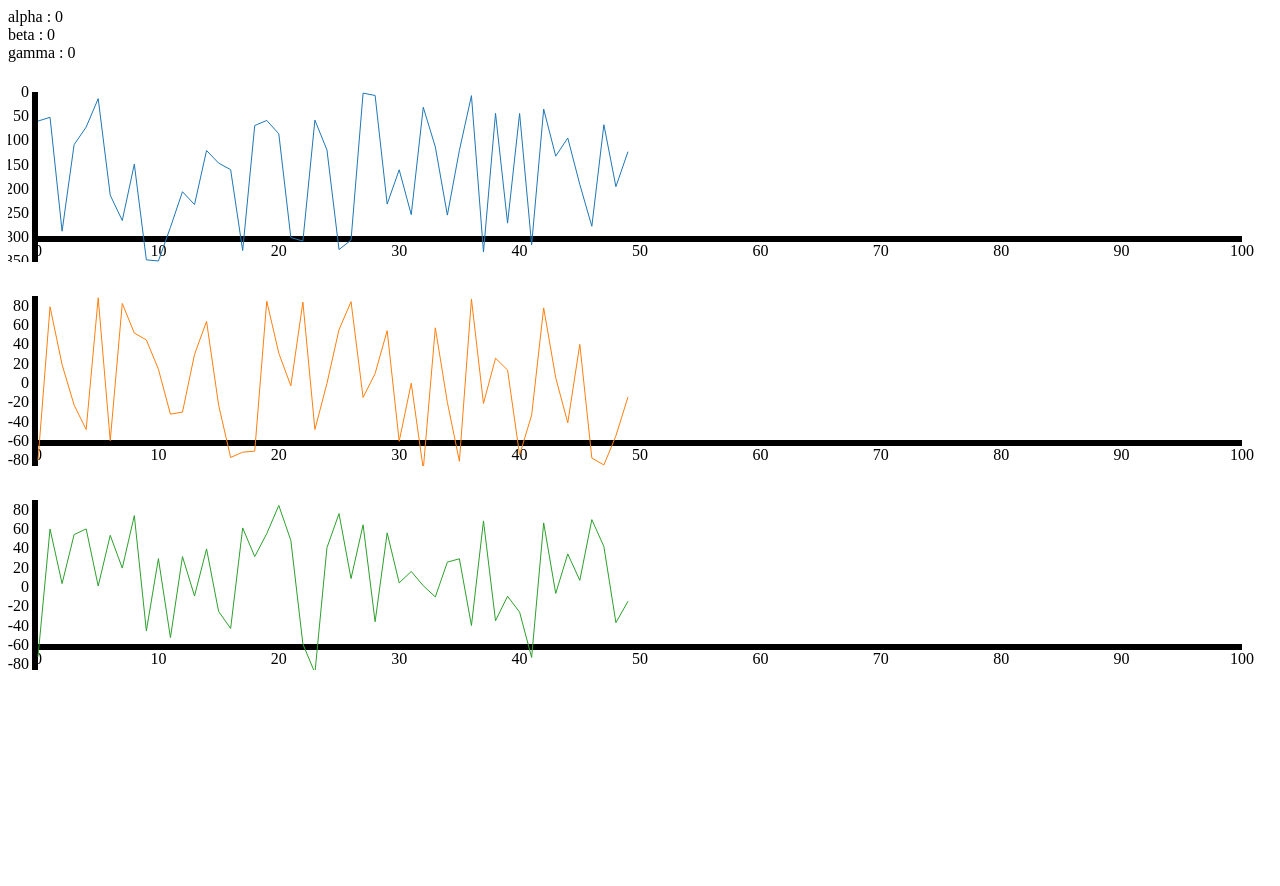
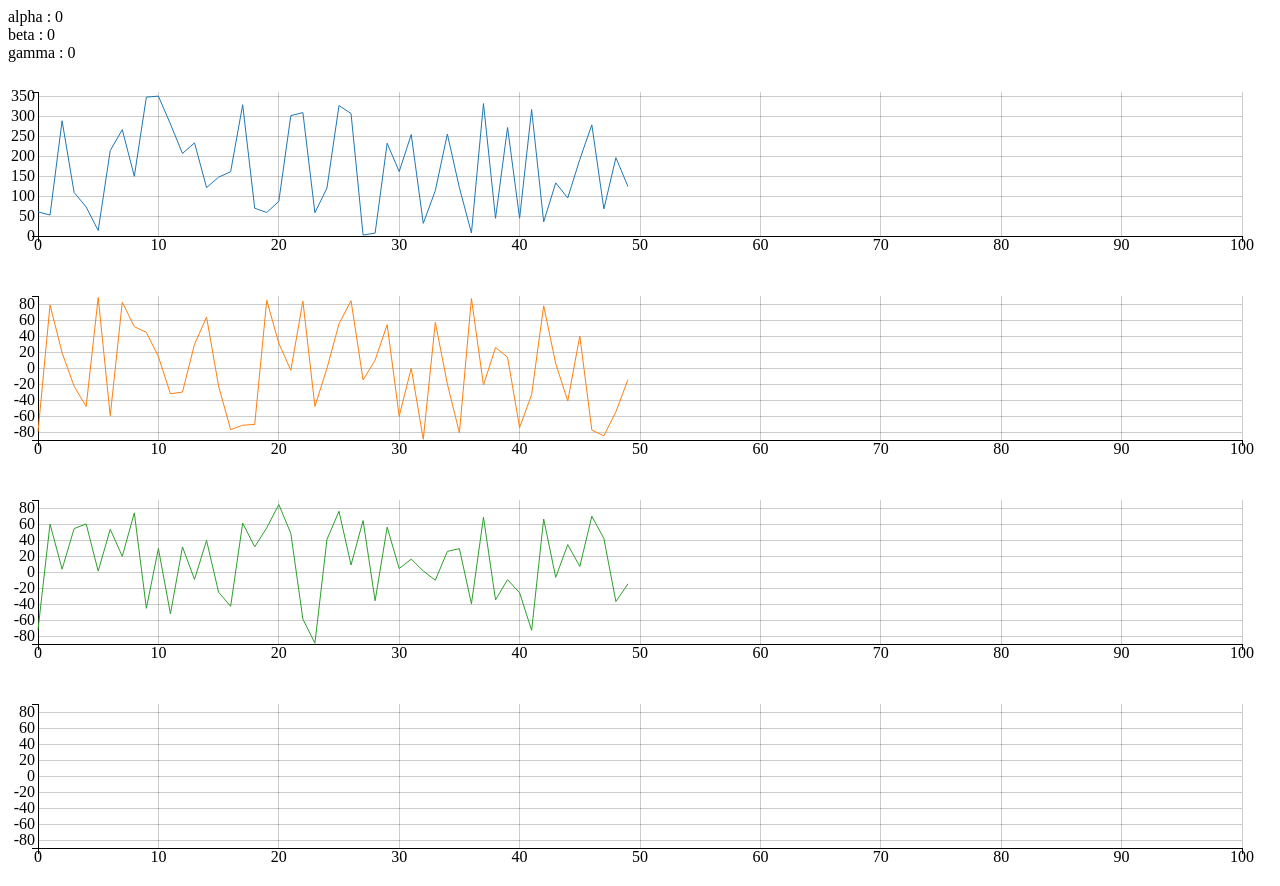
Before and after one commit to SYokono/android_sensor, a plain HTML site: page index.html in a window 1280 px wide. Before the commit the page ends 800 px from the top, so only its background shows below. Drawn offline with Linux system fonts and the light colour scheme.

Commit message:
Added tick

```diff
--- a/index.html
+++ b/index.html
@@ -4,6 +4,8 @@
     <meta http-equiv="Content-Type" content="text/html; charset=utf-8" />
     <meta http-equiv="X-UA-Compatible" content="IE=edge"></meta>
     <meta name="viewport" content="width=device-width, initial-scale=1.0"></meta>
+    <link rel="stylesheet" href="static/css/index.css"/>
+
     <title>android sensor</title>
     <script src="static/js/jquery-3.0.0.min.js" type="text/javascript"></script>
     <script src="static/js/d3.min.js" type="text/javascript"></script>
@@ -25,6 +27,7 @@
     <div id="graph_alpha"></div>
     <div id="graph_beta"></div>
     <div id="graph_gamma"></div>
+    <div id="graph_test"></div>
     <script src="static/js/index.js" type="text/javascript"></script>
   </body>
 </html>
--- /dev/null
+++ b/static/css/index.css
@@ -0,0 +1,22 @@
+
+.axis line,
+.axis path{
+    fill:none;
+    stroke:black;
+    shape-rendering:crispEdges;
+}
+
+.xaxis text,
+.yaxis text{
+    font-size:11px;
+}
+
+.tick line{
+    opacity: 0.2;
+}
+
+.graph_area {
+    margin-top: 10px;
+    padding: 5px;
+    border: 1px solid black;
+}
--- a/static/js/index.js
+++ b/static/js/index.js
@@ -6,6 +6,7 @@ $(function(){
     var slc_gAlpha = $("#graph_alpha");
     var slc_gBeta  = $("#graph_beta");
     var slc_gGamma = $("#graph_gamma");
+    var slc_gtest = $("#graph_test");
     var padding = {"x": 30, "y":30};
     var hasOrtEvent = false;
 
@@ -40,29 +41,37 @@ $(function(){
                         .attr("width", slc_gGamma.width())
                         .attr("height", 200);
 
+    var stage_gtest= d3.select("#graph_test")
+                        .append("svg:svg")
+                        .attr("width", slc_gtest.width())
+                        .attr("height", 200);
+
     var xScale = d3.scale.linear()
                    .domain([0, 100])
                    .range([padding.x, slc_gAlpha.width() - padding.x]);
 
     var yScale360 = d3.scale.linear()
                       .domain([0, 360])
-                      .range([padding.y, slc_gAlpha.height()]);
+                      .range([slc_gAlpha.height() - padding.y, padding.y]);
 
     var yScale90  = d3.scale.linear()
                       .domain([-90, 90])
-                      .range([slc_gAlpha.height(), padding.y]);
+                      .range([slc_gAlpha.height() - padding.y , padding.y]);
 
     var xAxis = d3.svg.axis()
                   .scale(xScale)
+                  .innerTickSize(-1 * (slc_gAlpha.height() -2 * padding.y) )
                   .orient("buttom");
 
     var yAxis360 = d3.svg.axis()
                      .scale(yScale360)
-                     .orient("left");
+                     .orient("left")
+                     .innerTickSize( -1 * (slc_gAlpha.width() - 2 * padding.x));
 
     var yAxis90  = d3.svg.axis()
                      .scale(yScale90)
-                     .orient("left");
+                     .orient("left")
+                     .innerTickSize( -1 * (slc_gAlpha.width() - 2 * padding.x));
 
 
     var colors = d3.scale.category10();
@@ -75,34 +84,45 @@ $(function(){
                      .y(function(d,i){return yScale90(d);});
     //--- 軸のセット
     stage_alpha.append("g")
-               .attr("class", "xasis")
+               .attr("class", "x axis")
                .attr("transform", "translate(0," + (slc_gAlpha.height() - padding.y) + " )")
                .call(xAxis);
 
     stage_alpha.append("g")
-               .attr("class", "yasis")
+               .attr("class", "y axis")
                .attr("transform", "translate(" + padding.y + ",0)")
                .call(yAxis360);
 
     stage_beta.append("g")
-              .attr("class", "xasis")
+              .attr("class", "x axis")
               .attr("transform", "translate(0," + (slc_gBeta.height() - padding.y) + " )")
               .call(xAxis);
 
     stage_beta.append("g")
-              .attr("class", "yasis")
+              .attr("class", "y axis")
               .attr("transform", "translate(" + padding.y + ",0)")
               .call(yAxis90);
 
     stage_gamma.append("g")
-               .attr("class", "xasis")
+               .attr("class", "x axis")
                .attr("transform", "translate(0," + (slc_gGamma.height() - padding.y)+ ")")
                .call(xAxis);
 
     stage_gamma.append("g")
-               .attr("class", "yasis")
+               .attr("class", "y axis")
                .attr("transform", "translate(" + padding.y + ",0)")
                .call(yAxis90);
+
+    stage_gtest.append("g")
+               .attr("class", "x axis")
+               .attr("transform", "translate(0," + (slc_gtest.height() - padding.y)+ ")")
+               .call(xAxis);
+
+    stage_gtest.append("g")
+               .attr("class", "y axis")
+               .attr("transform", "translate(" + padding.y + ",0)")
+               .call(yAxis90);
+
 
     var pos_alpha = [];
     var pos_beta  = [];
```
